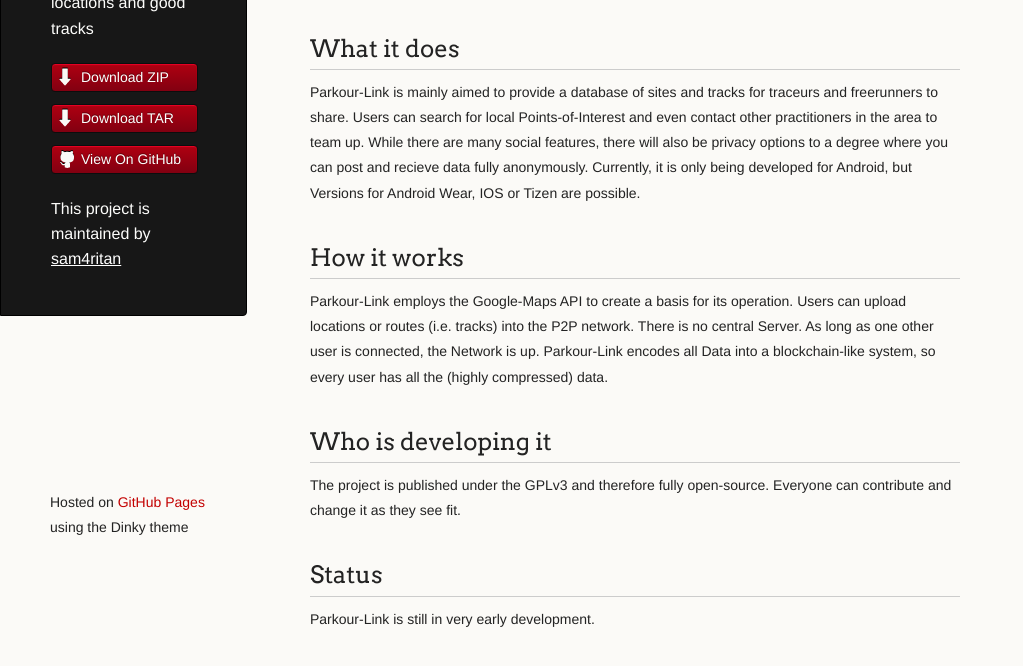
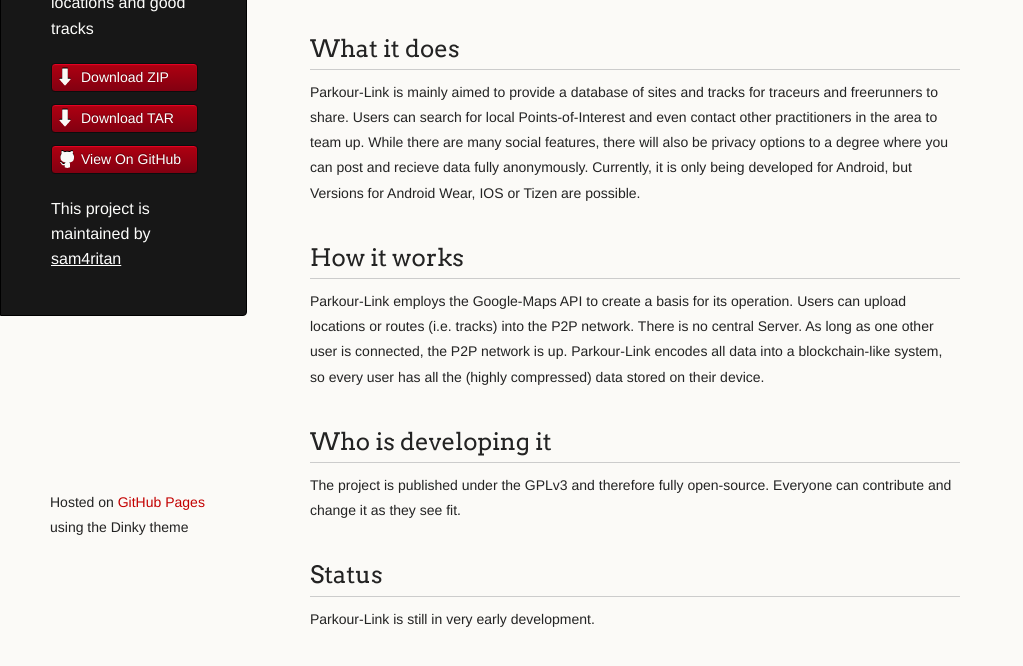
Before and after one commit to sam4ritan/ParkourLink, a plain HTML site: page index.html in a window 1280 px wide. Shown: the part 228-894 px from the top of the page, without its empty margins (0-1023 px from the left). Drawn offline with Linux system fonts and the light colour scheme.

Commit message:
Update index.html

```diff
--- a/index.html
+++ b/index.html
@@ -48,7 +48,7 @@
 <h2>
 <a id="how-it-works" class="anchor" href="#how-it-works" aria-hidden="true"><span aria-hidden="true" class="octicon octicon-link"></span></a>How it works</h2>
 
-<p>Parkour-Link employs the Google-Maps API to create a basis for its operation. Users can upload locations or routes (i.e. tracks) into the P2P network. There is no central Server. As long as one other user is connected, the Network is up. Parkour-Link encodes all Data into a blockchain-like system, so every user has all the (highly compressed) data.</p>
+<p>Parkour-Link employs the Google-Maps API to create a basis for its operation. Users can upload locations or routes (i.e. tracks) into the P2P network. There is no central Server. As long as one other user is connected, the P2P network is up. Parkour-Link encodes all data into a blockchain-like system, so every user has all the (highly compressed) data stored on their device.</p>
 
 <h2>
 <a id="who-is-developing-it" class="anchor" href="#who-is-developing-it" aria-hidden="true"><span aria-hidden="true" class="octicon octicon-link"></span></a>Who is developing it</h2>
```
